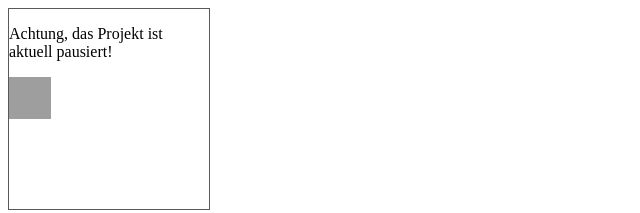
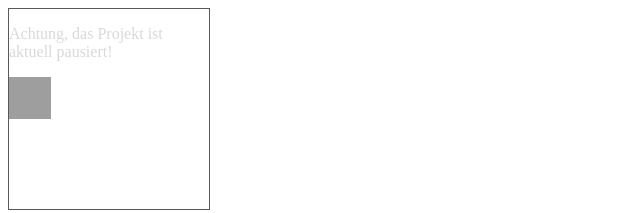
Before and after one commit to Neuxz/MangaDLEX, a plain HTML site: page index.html in a window 1280 px wide. Shown: the whole page, without its empty margins (0-640 px from the left). Drawn offline with Linux system fonts and the light colour scheme; grey boxes are pictures that could not be loaded.

Commit message:
Update index.html

```diff
--- a/index.html
+++ b/index.html
@@ -1,4 +1,4 @@
-<div style="width: 200px;height: 200px;border: 1px rgb(89,89,89) solid;">
+<div style="width: 200px;height: 200px;border: 1px rgb(89,89,89) solid;color: #d9d9d9;">
 	<p>Achtung, das Projekt ist aktuell pausiert!</p>
 	<img src="https://image.freepik.com/freie-ikonen/pause-taste-umriss_318-40569.png" alt="||" height="42" width="42">
 </div>
```
